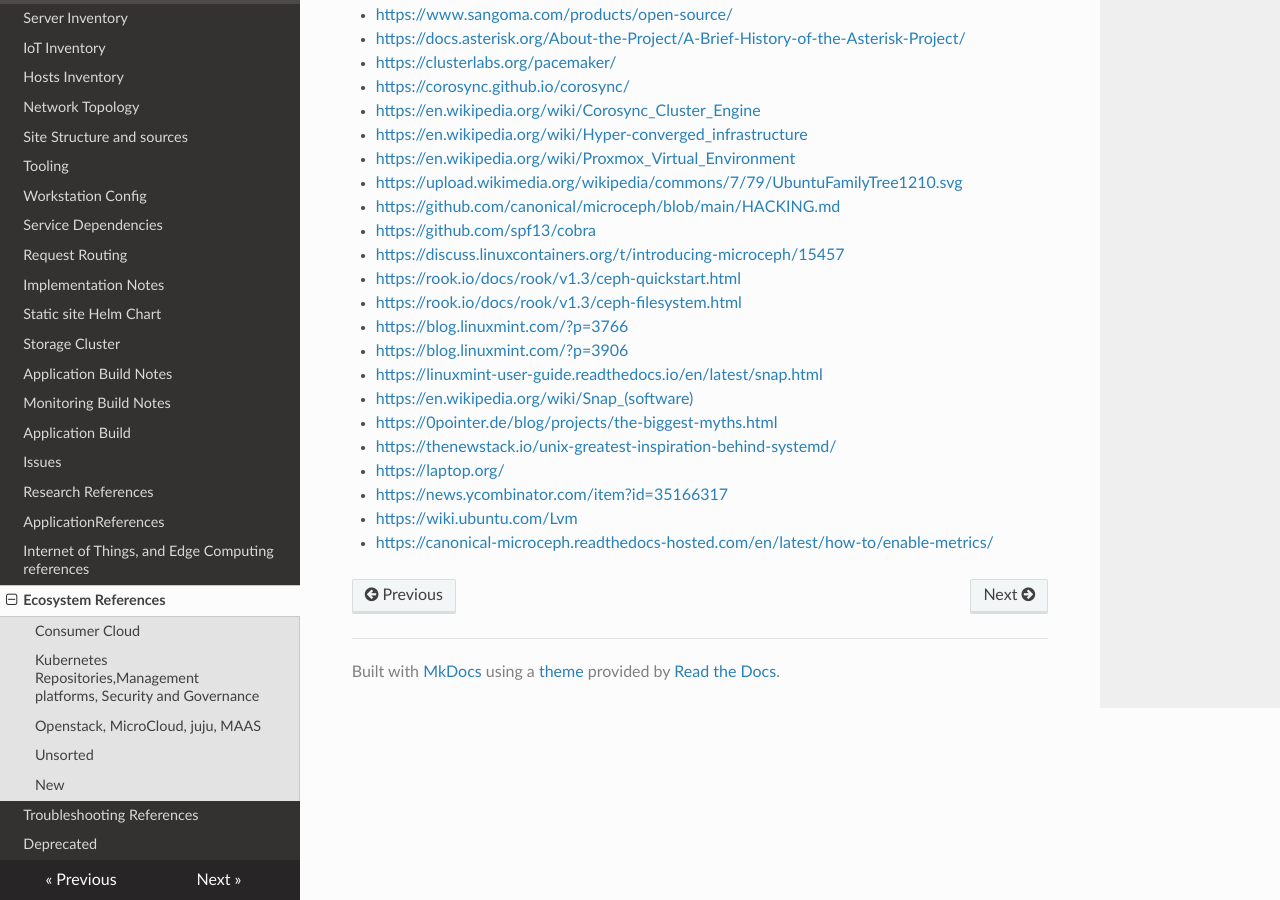
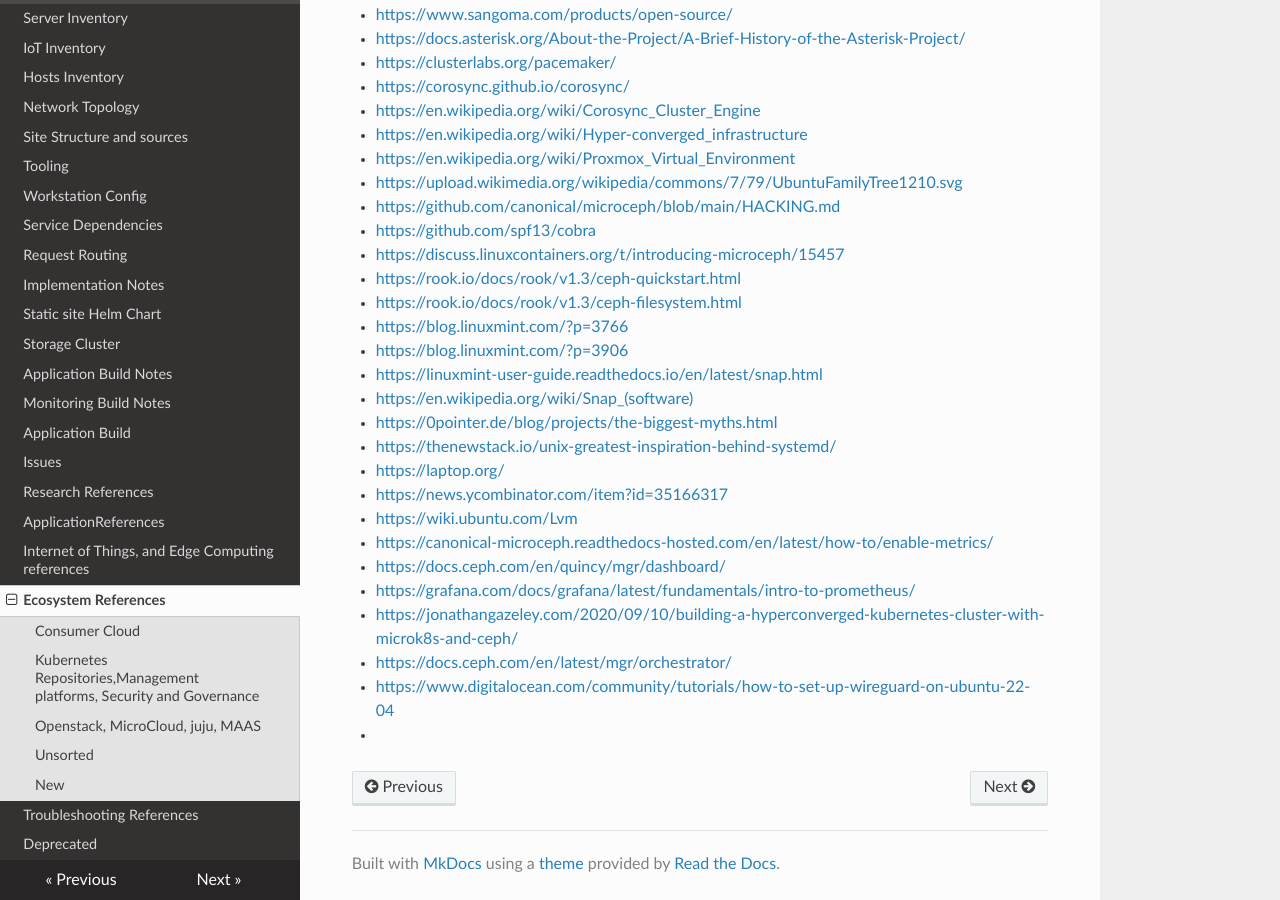
Before and after one commit to MoTTTT/podzone, an MkDocs documentation site: the page built from docs/ReserveReferences.md, in a window 1280 px wide and 900 px high, scrolled down 6853 px. Built offline with MkDocs 1.6.1, drawn with Linux system fonts in a browser that asks for light colours; nearby versions of some CDN libraries.

Commit message:
Prometheus small edits

```diff
--- a/docs/ReserveReferences.md
+++ b/docs/ReserveReferences.md
@@ -284,3 +284,9 @@
 - <https://news.ycombinator.com/item?id=35166317>
 - <https://wiki.ubuntu.com/Lvm>
 - <https://canonical-microceph.readthedocs-hosted.com/en/latest/how-to/enable-metrics/>
+- <https://docs.ceph.com/en/quincy/mgr/dashboard/>
+- <https://grafana.com/docs/grafana/latest/fundamentals/intro-to-prometheus/>
+- <https://jonathangazeley.com/2020/09/10/building-a-hyperconverged-kubernetes-cluster-with-microk8s-and-ceph/>
+- <https://docs.ceph.com/en/latest/mgr/orchestrator/>
+- <https://www.digitalocean.com/community/tutorials/how-to-set-up-wireguard-on-ubuntu-22-04>
+-
```
Also changed, not shown: docs/technicalPrometheus.md (+1 -1 lines), site/index.html, site/technicalPrometheus/index.html.
